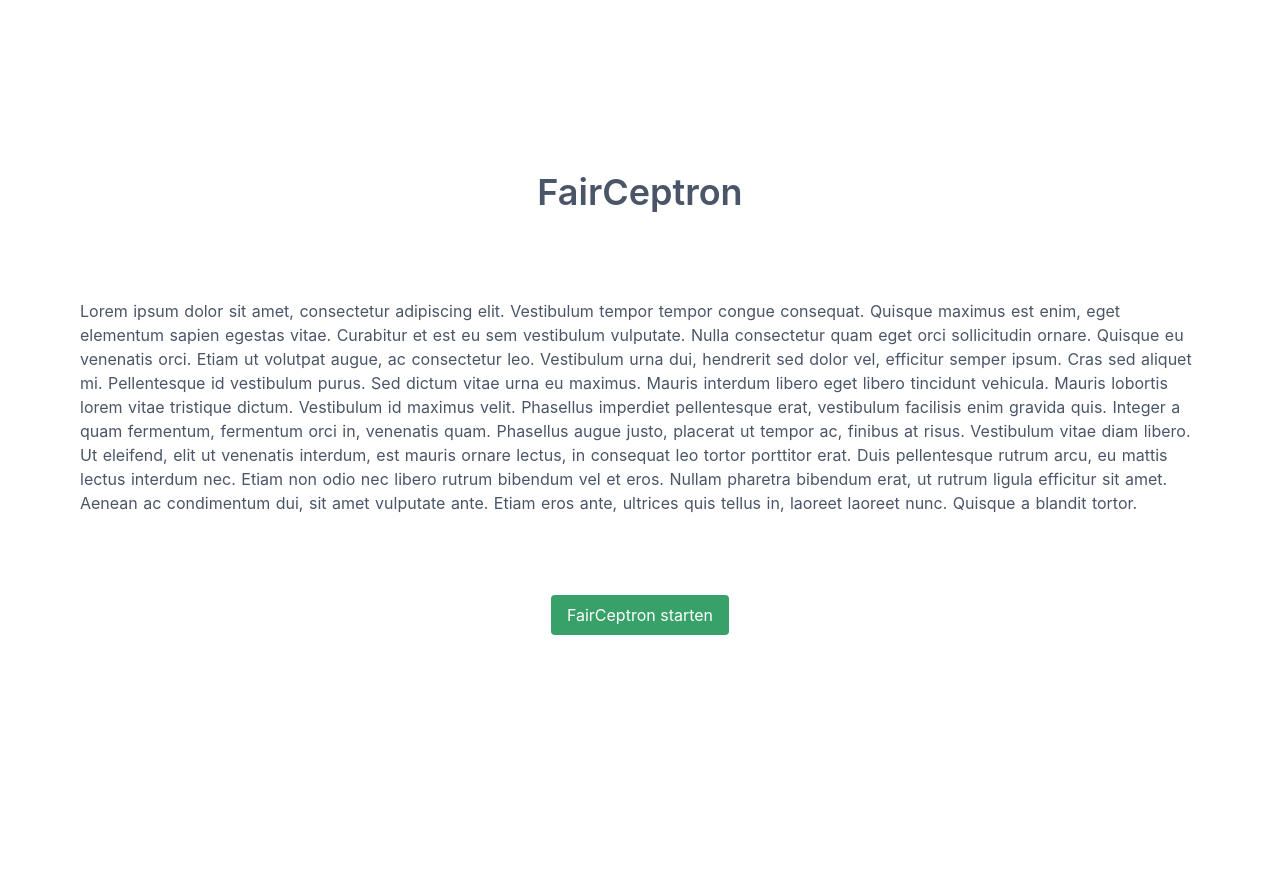
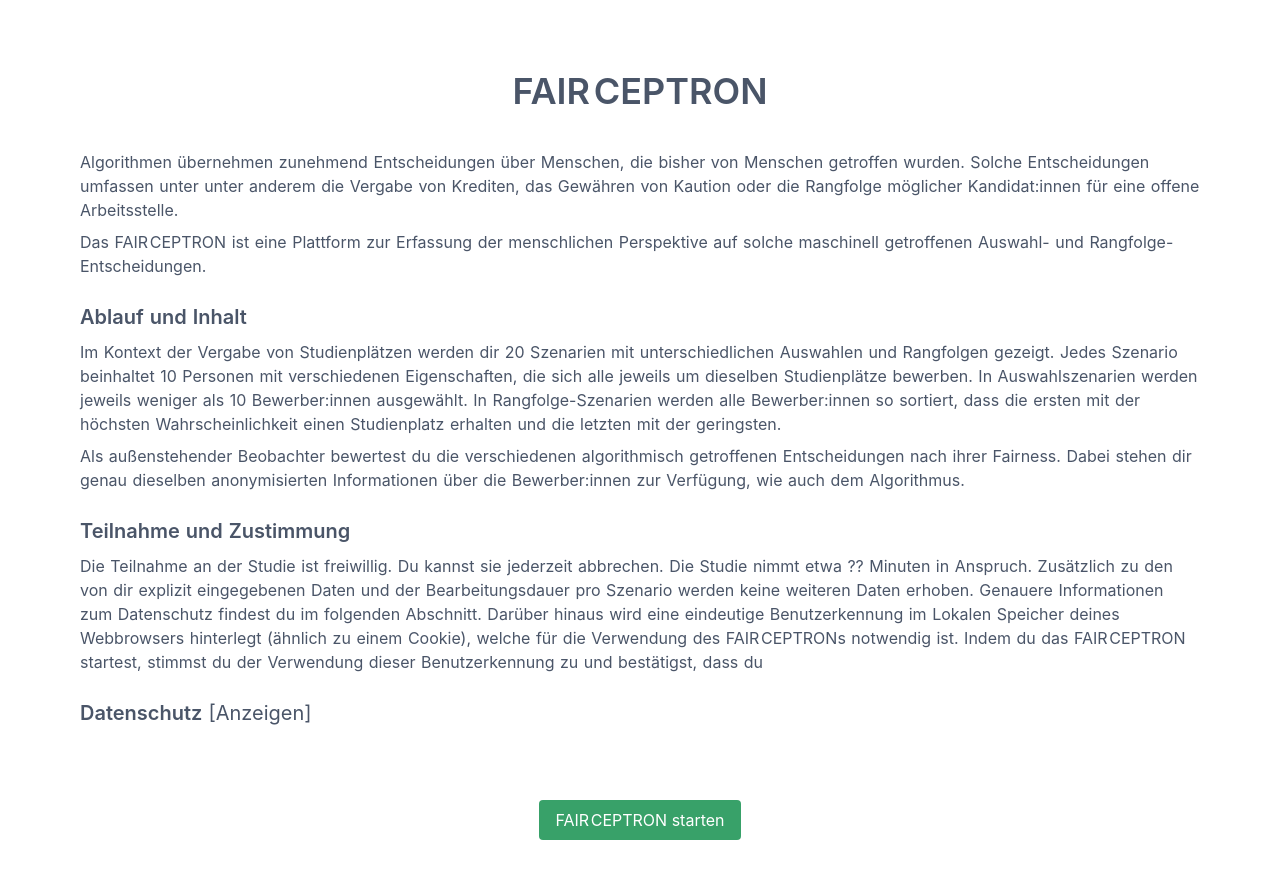
Before and after one commit to cssh-rwth/fairceptron, a Nuxt app: page / in a window 1280 px wide. Shown: the top 878 px of the page. Before the commit the page ends 800 px from the top, so only its background shows below. Built offline with nearby package versions, Linux system fonts and the light colour scheme; no server answers; what @tailwindcss/custom-forms would draw is missing.

Commit message:
Add intro text

```diff
--- a/pages/index.vue
+++ b/pages/index.vue
@@ -1,29 +1,89 @@
 <template>
   <div class="max-w-6xl min-h-screen mx-auto flex flex-col justify-center">
     <h1
-      class="self-end text-4xl font-semibold text-gray-700 w-full text-center my-16"
+      class="self-end text-4xl font-semibold text-gray-700 w-full text-center mt-16 mb-8"
     >
-      FairCeptron
+      FAI<span class="tracking-widest">R</span>CEPTRON
     </h1>
-    <div class="text-gray-700 p-4">
-      Lorem ipsum dolor sit amet, consectetur adipiscing elit. Vestibulum tempor
-      tempor congue consequat. Quisque maximus est enim, eget elementum sapien
-      egestas vitae. Curabitur et est eu sem vestibulum vulputate. Nulla
-      consectetur quam eget orci sollicitudin ornare. Quisque eu venenatis orci.
-      Etiam ut volutpat augue, ac consectetur leo. Vestibulum urna dui,
-      hendrerit sed dolor vel, efficitur semper ipsum. Cras sed aliquet mi.
-      Pellentesque id vestibulum purus. Sed dictum vitae urna eu maximus. Mauris
-      interdum libero eget libero tincidunt vehicula. Mauris lobortis lorem
-      vitae tristique dictum. Vestibulum id maximus velit. Phasellus imperdiet
-      pellentesque erat, vestibulum facilisis enim gravida quis. Integer a quam
-      fermentum, fermentum orci in, venenatis quam. Phasellus augue justo,
-      placerat ut tempor ac, finibus at risus. Vestibulum vitae diam libero. Ut
-      eleifend, elit ut venenatis interdum, est mauris ornare lectus, in
-      consequat leo tortor porttitor erat. Duis pellentesque rutrum arcu, eu
-      mattis lectus interdum nec. Etiam non odio nec libero rutrum bibendum vel
-      et eros. Nullam pharetra bibendum erat, ut rutrum ligula efficitur sit
-      amet. Aenean ac condimentum dui, sit amet vulputate ante. Etiam eros ante,
-      ultrices quis tellus in, laoreet laoreet nunc. Quisque a blandit tortor.
+    <div class="text-gray-700 px-4">
+      <div class="mb-2">
+        Algorithmen übernehmen zunehmend Entscheidungen über Menschen, die
+        bisher von Menschen getroffen wurden. Solche Entscheidungen umfassen
+        unter unter anderem die Vergabe von Krediten, das Gewähren von Kaution
+        oder die Rangfolge möglicher Kandidat:innen für eine offene
+        Arbeitsstelle.
+      </div>
+      <div class="mb-2">
+        Das FAI<span class="tracking-widest">R</span>CEPTRON ist eine Plattform
+        zur Erfassung der menschlichen Perspektive auf solche maschinell
+        getroffenen Auswahl- und Rangfolge-Entscheidungen.
+      </div>
+      <h1 class="text-xl font-semibold mt-6 mb-2">Ablauf und Inhalt</h1>
+      <div class="mb-2">
+        Im Kontext der Vergabe von Studienplätzen werden dir 20 Szenarien mit
+        unterschiedlichen Auswahlen und Rangfolgen gezeigt. Jedes Szenario
+        beinhaltet 10 Personen mit verschiedenen Eigenschaften, die sich alle
+        jeweils um dieselben Studienplätze bewerben. In Auswahlszenarien werden
+        jeweils weniger als 10 Bewerber:innen ausgewählt. In Rangfolge-Szenarien
+        werden alle Bewerber:innen so sortiert, dass die ersten mit der höchsten
+        Wahrscheinlichkeit einen Studienplatz erhalten und die letzten mit der
+        geringsten.
+      </div>
+      <div class="mb-2">
+        Als außenstehender Beobachter bewertest du die verschiedenen
+        algorithmisch getroffenen Entscheidungen nach ihrer Fairness. Dabei
+        stehen dir genau dieselben anonymisierten Informationen über die
+        Bewerber:innen zur Verfügung, wie auch dem Algorithmus.
+      </div>
+      <h1 class="text-xl font-semibold mt-6 mb-2">Teilnahme und Zustimmung</h1>
+      <div class="mb-2">
+        Die Teilnahme an der Studie ist freiwillig. Du kannst sie jederzeit
+        abbrechen. Die Studie nimmt etwa ?? Minuten in Anspruch. Zusätzlich zu
+        den von dir explizit eingegebenen Daten und der Bearbeitungsdauer pro
+        Szenario werden keine weiteren Daten erhoben. Genauere Informationen zum
+        Datenschutz findest du im folgenden Abschnitt. Darüber hinaus wird eine
+        eindeutige Benutzerkennung im Lokalen Speicher deines Webbrowsers
+        hinterlegt (ähnlich zu einem Cookie), welche für die Verwendung des
+        FAI<span class="tracking-widest">R</span>CEPTRONs notwendig ist. Indem
+        du das FAI<span class="tracking-widest">R</span>CEPTRON startest,
+        stimmst du der Verwendung dieser Benutzerkennung zu und bestätigst, dass
+        du
+      </div>
+      <h1
+        class="text-xl font-semibold mt-6 mb-2 cursor-pointer"
+        @click="togglePrivacyStatement"
+      >
+        Datenschutz
+        <span v-if="!showPrivacyStatement" class="font-normal">
+          [Anzeigen]
+        </span>
+        <span v-if="showPrivacyStatement" class="font-normal">
+          [Verbergen]
+        </span>
+      </h1>
+      <div v-if="showPrivacyStatement" class="mb-2">
+        Verantwortlich für die Erhebung, Verarbeitung und Nutzung deiner
+        personenbezogenen Daten Sinne von Art. 4 Nr. 7 DSGVO ist <br />
+        Georg Ahnert <br />
+        Jupp-Müller-Str. 5 <br />
+        52072 Aachen <br />
+        Germany
+      </div>
+      <div v-if="showPrivacyStatement" class="mb-2">
+        Du hast das Recht, auf Antrag unentgeltlich eine Auskunft über die
+        gespeicherten personenbezogenen Daten anzufordern und/oder eine
+        Berichtigung, Sperrung oder Löschung zu verlangen. Eine Sperrung oder
+        Löschung kann nicht erfolgen, wenn gesetzliche Regelungen dem
+        entgegenstehen. Bitte kontaktiere mich unter
+        georg.ahnert&nbsp;[ät]&nbsp;rwth-aachen.de .
+      </div>
+      <div v-if="showPrivacyStatement" class="mb-2">
+        Der Zugriff auf diese Webseite wird grundsätzlich nicht automatisiert
+        erfasst. Es werden keine IP-Adressen erfasst. Deine Eingaben im Verlauf
+        der Studie, sowie die Bearbeitungsdauer pro Frage speichere ich auf
+        meinem Server und stelle sie ggf. anderen Forschern am Lehrstuhl für
+        Computational Social Sciences der RWTH Aachen für zur Verfügung.
+      </div>
     </div>
     <div class="w-full text-center my-16">
       <button
@@ -31,7 +91,7 @@
         class="bg-green-600 hover:bg-green-700 text-white rounded px-4 py-2"
         @click.prevent="startSurvey()"
       >
-        {{ startDE }}
+        FAI<span class="tracking-widest">R</span>CEPTRON starten
       </button>
     </div>
   </div>
@@ -41,7 +101,7 @@
 export default {
   data() {
     return {
-      startDE: 'FairCeptron starten',
+      showPrivacyStatement: false,
     }
   },
   mounted() {
@@ -51,6 +111,9 @@ export default {
     startSurvey() {
       if (!this.$store.getters.userID) this.$store.dispatch('registerUser')
       this.$router.push('/questions/1')
+    },
+    togglePrivacyStatement() {
+      this.showPrivacyStatement = !this.showPrivacyStatement
     },
   },
   transition(to, from) {
```
